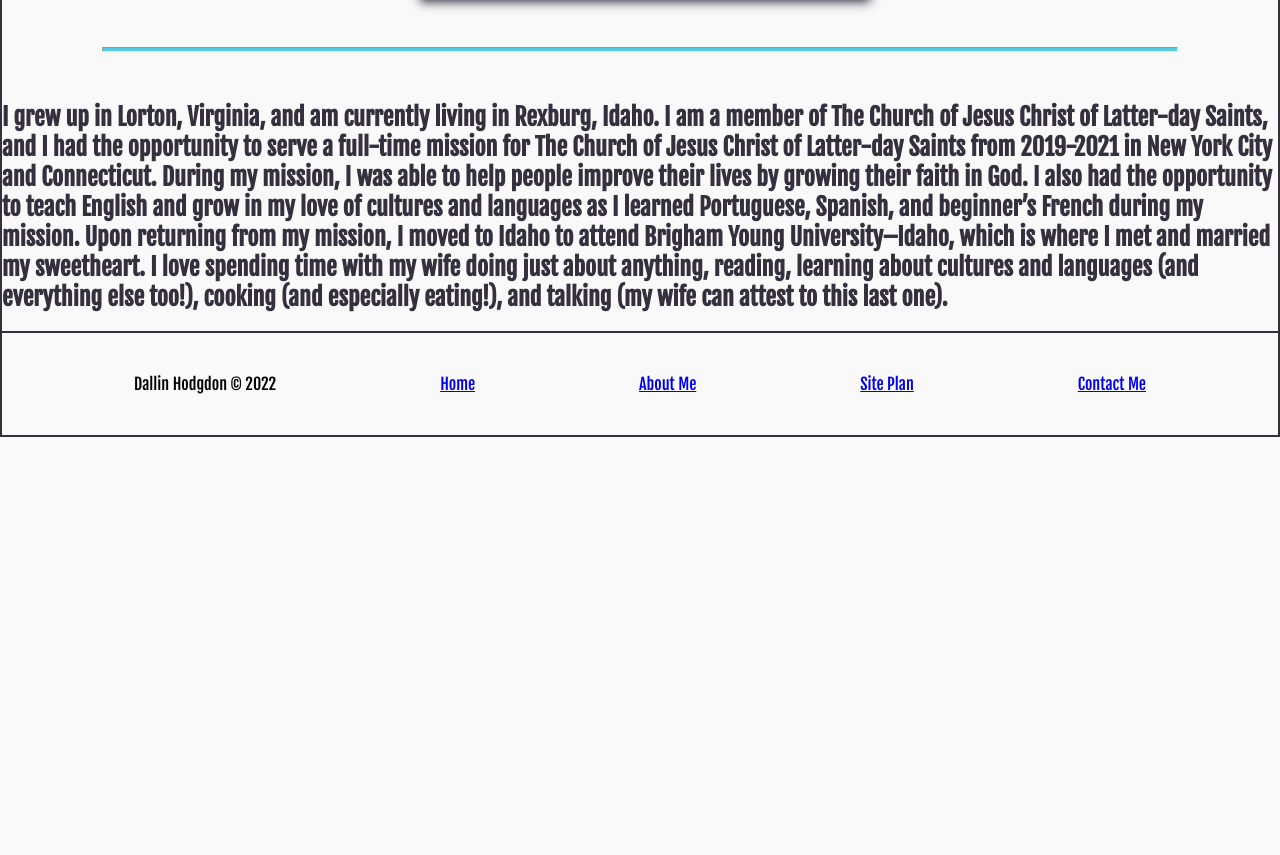
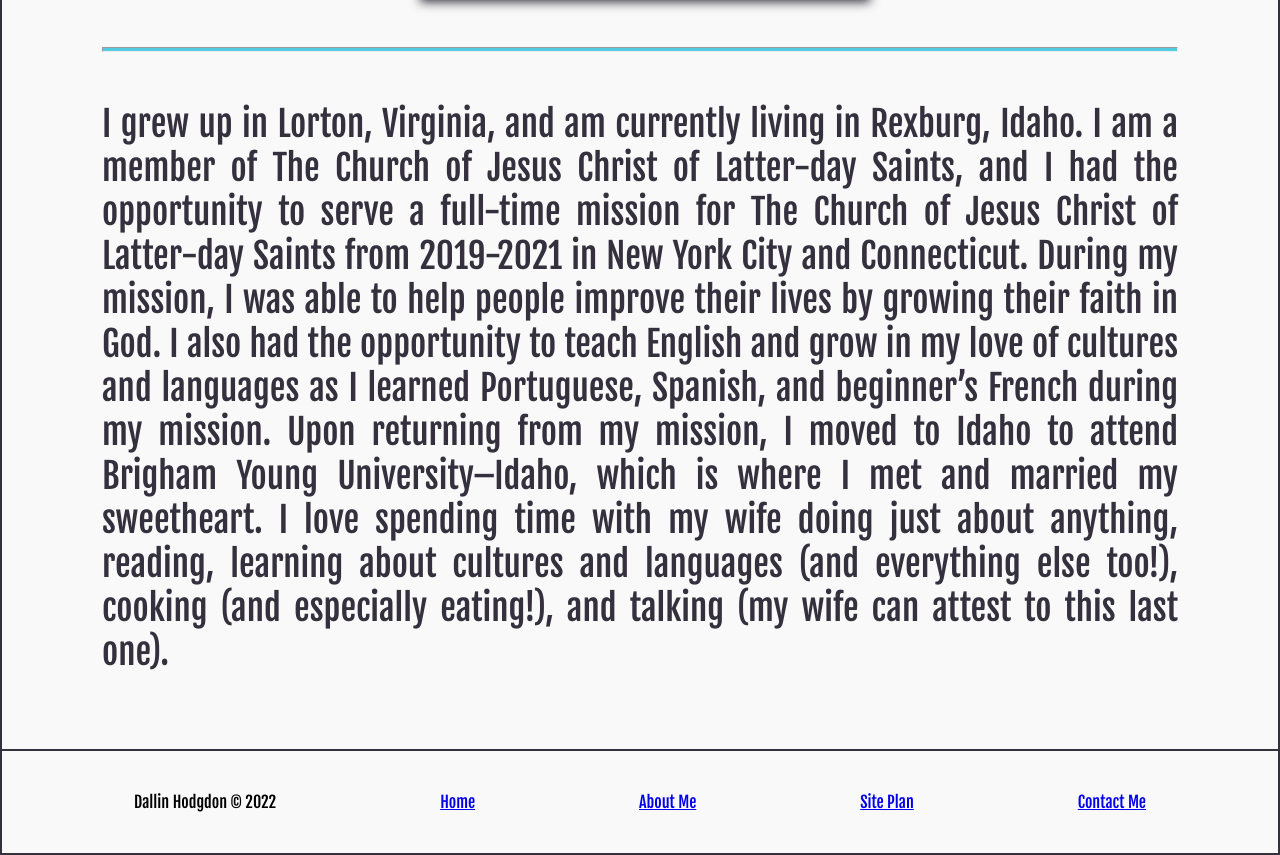
Before and after one commit to dhodgdon/wdd_130, a plain HTML site: page portfolio/aboutme.html in a window 1280 px wide. Shown: the part 962-1817 px from the top of the page. Before the commit the page ends 1399 px from the top, so only its background shows below. Drawn offline with Linux system fonts and the light colour scheme.

Commit message:
updated css for about me page

```diff
--- a/portfolio/aboutme.html
+++ b/portfolio/aboutme.html
@@ -28,9 +28,9 @@
                 <img class="main-image" src="images/rsz_bridals-1-20_original.jpg" alt="wedding photo">
             </div>
             <hr>
-            <section>
-                <h2>I grew up in Lorton, Virginia, and am currently living in Rexburg, Idaho. I am a member of The Church of Jesus Christ of Latter-day Saints, and I had the opportunity to serve a full-time mission for The Church of Jesus Christ of Latter-day Saints from 2019-2021 in New York City and Connecticut. During my mission, I was able to help people improve their lives by growing their faith in God. I also had the opportunity to teach English and grow in my love of cultures and languages as I learned Portuguese, Spanish, and beginner’s French during my mission. Upon returning from my mission, I moved to Idaho to attend Brigham Young University–Idaho, which is where I met and married my sweetheart. I love spending time with my wife doing just about anything, reading, learning about cultures and languages (and everything else too!), cooking (and especially eating!), and talking (my wife can attest to this last one).</h2>
-            </section>
+            <div>
+                <p class="about-me">I grew up in Lorton, Virginia, and am currently living in Rexburg, Idaho. I am a member of The Church of Jesus Christ of Latter-day Saints, and I had the opportunity to serve a full-time mission for The Church of Jesus Christ of Latter-day Saints from 2019-2021 in New York City and Connecticut. During my mission, I was able to help people improve their lives by growing their faith in God. I also had the opportunity to teach English and grow in my love of cultures and languages as I learned Portuguese, Spanish, and beginner’s French during my mission. Upon returning from my mission, I moved to Idaho to attend Brigham Young University–Idaho, which is where I met and married my sweetheart. I love spending time with my wife doing just about anything, reading, learning about cultures and languages (and everything else too!), cooking (and especially eating!), and talking (my wife can attest to this last one).</p>
+            </div>
         </main>
         <footer>
             <p>Dallin Hodgdon &copy; 2022</p>
--- a/portfolio/styles/style.css
+++ b/portfolio/styles/style.css
@@ -103,3 +103,9 @@ footer {
     border-bottom: 2px solid #34303d;
     font-family: 'Fjalla One', Arial, Helvetica, sans-serif;
 }
+
+.about-me {
+    margin: 0 100px 75px 100px;
+    text-align: justify;
+    font-size: 35px;
+}
```
